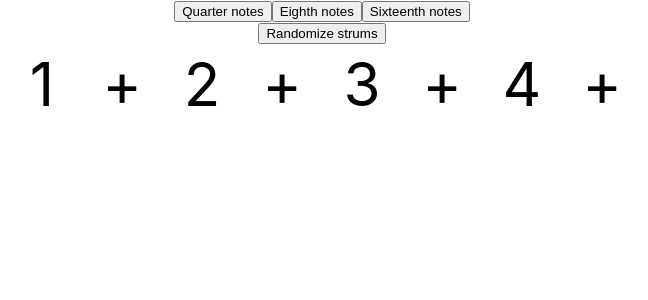
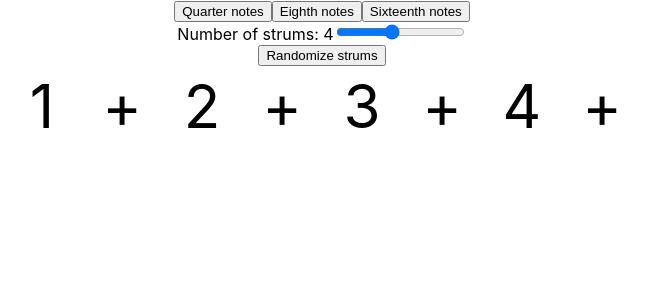
Before and after one commit to elhu/beat-patterns, a React (Create React App) app: page / in a window 1280 px wide. Shown: the top 300 px of the page, without its empty margins (318-966 px from the left). Built offline with nearby package versions, Linux system fonts and the light colour scheme.

Commit message:
Add strum count control

```diff
--- a/src/Beats.tsx
+++ b/src/Beats.tsx
@@ -13,7 +13,7 @@ enum Subdivisions {
   Sixteenth
 }
 
-function initSelectedBeats(beatCount: number, subdivision: Subdivisions) {
+const initSelectedBeats = (beatCount: number, subdivision: Subdivisions) => {
   const initialValues: boolean[] = [];
 
   for (let i = 1; i <= beatCount; i++) {
@@ -32,7 +32,7 @@ function initSelectedBeats(beatCount: number, subdivision: Subdivisions) {
   return initialValues;
 }
 
-function shuffleArray(a: number[]) {
+const shuffleArray = (a: number[]) => {
   for (let i = a.length - 1; i > 0; i--) {
     const j = Math.floor(Math.random() * (i + 1));
     [a[i], a[j]] = [a[j], a[i]];
@@ -40,11 +40,11 @@ function shuffleArray(a: number[]) {
   return a;
 }
 
-function Beats(props: IProps) {
+const initBeats = (beatCount: number, subdivision: Subdivisions) => {
   const beats = [];
-  for (let i = 1; i <= props.beatCount; i++) {
+  for (let i = 1; i <= beatCount; i++) {
     beats.push(i.toString());
-    switch (props.subdivision) {
+    switch (subdivision) {
       case Subdivisions.Eighth:
         beats.push("+")
         break;
@@ -55,9 +55,18 @@ function Beats(props: IProps) {
         break;
     }
   }
+  return beats
+}
+
+function Beats(props: IProps) {
+  const beats = initBeats(props.beatCount, props.subdivision);
   const [beatSelection, setBeatSelection] = React.useState(initSelectedBeats(props.beatCount, props.subdivision));
+  const [strumCount, setStrumCount] = React.useState(Math.ceil(beats.length / 2))
+
+  // Reset strummed beats and number of strums when subdivision or beat count changes
   React.useEffect(() => {
     setBeatSelection(initSelectedBeats(props.beatCount, props.subdivision));
+    setStrumCount(Math.ceil(beats.length / 2))
   }, [props]);
 
   const onBeatClick = (index: number) => {
@@ -67,21 +76,31 @@ function Beats(props: IProps) {
   }
 
   const randomizeStrums = () => {
-    console.log(beatSelection.map((_, idx) => { return idx }));
-    const strumIndices = shuffleArray(beatSelection.map((_, idx) => { return idx })).slice(0, 3);
+    const strumIndices = shuffleArray(beatSelection.map((_, idx) => { return idx })).slice(0, strumCount);
     let newSelection = beatSelection.map(() => false);
-    console.log(strumIndices);
     strumIndices.forEach((idx) => { newSelection[idx] = true });
 
     setBeatSelection(newSelection);
   }
+
+  const handleStrumCountChange = (event: React.ChangeEvent<HTMLInputElement>) => {
+    setStrumCount(parseInt(event.target.value));
+  }
+
+
   return (
-    <div className="beats">
+    <div>
+      <label>Number of strums: {strumCount}
+        <input type="range" min="1" max={beats.length} value={strumCount} name="strum-count" onChange={handleStrumCountChange} />
+      </label>
+      <br />
       <button onClick={randomizeStrums}>Randomize strums</button>
-      <div>
-        {beats.map((b, idx) => (
-          <Beat selected={beatSelection[idx]} value={b} key={idx} onClick={onBeatClick(idx)} />
-        ))}
+      <div className="beats">
+        <div>
+          {beats.map((b, idx) => (
+            <Beat selected={beatSelection[idx]} value={b} key={idx} onClick={onBeatClick(idx)} />
+          ))}
+        </div>
       </div>
     </div>
   );
```
